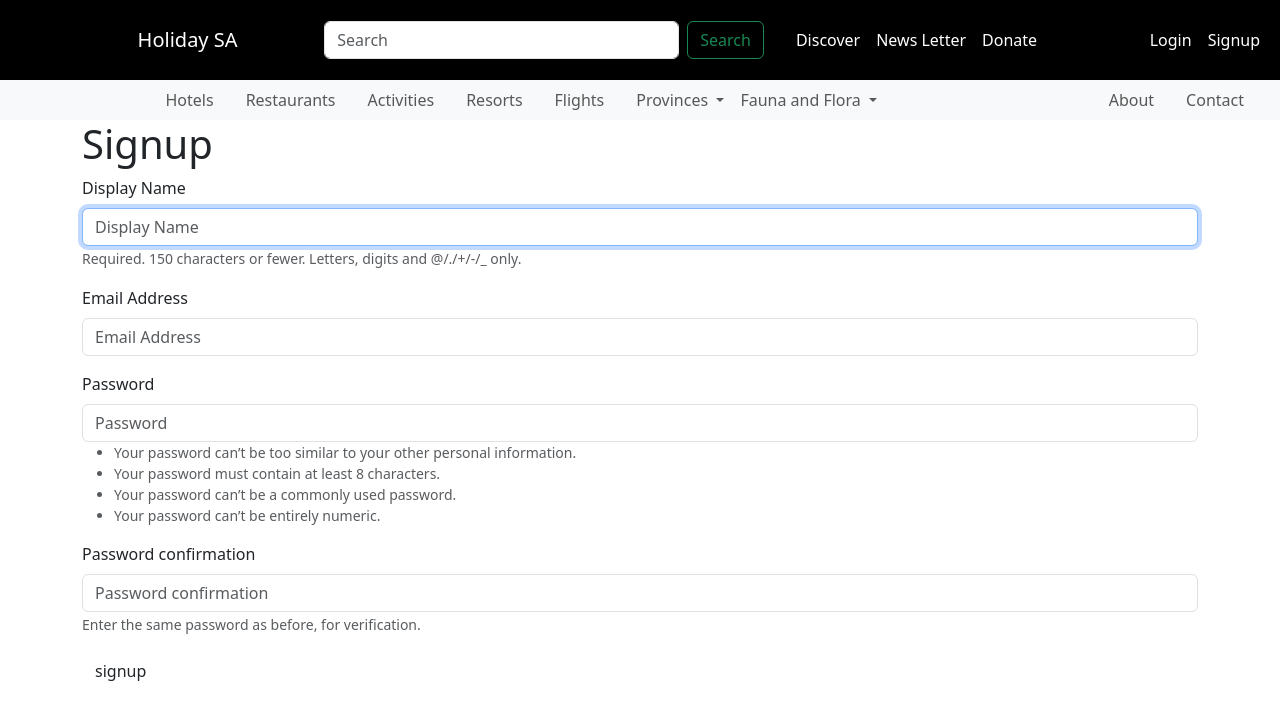
After one commit to Willem991/SA_Holiday_Planner, a Django app: page /accounts/signup/ in a window 1280 px wide. The commit adds this page. Shown: the top 720 px of the page. Run offline with Django 5.2, Linux system fonts and the light colour scheme; some libraries are stand-ins or nearby versions.

```diff
--- /dev/null
+++ b/accounts/forms.py
@@ -0,0 +1,13 @@
+from django.contrib.auth import get_user_model
+from django.contrib.auth.forms import UserCreationForm
+
+class UserCreateForm(UserCreationForm):
+
+    class Meta():
+        fields = ('username', 'email', 'password1', 'password2')
+        model = get_user_model()
+
+    def __init__(self, *args, **kwargs):
+        super().__init__(*args, **kwargs)
+        self.fields['username'].label = 'Display Name'
+        self.fields['email'].label = "Email Address"
--- /dev/null
+++ b/accounts/templates/accounts/profile.html
@@ -0,0 +1,6 @@
+{% extends "base.html" %}
+{% block content %}
+    <div>
+        <p>{{user.mail}}</p>
+    </div>
+{% endblock  %}
--- /dev/null
+++ b/accounts/templates/accounts/signup.html
@@ -0,0 +1,13 @@
+{% extends "base.html" %}
+{% load bootstrap3 %}
+
+{% block content %}
+    <div class='container'>
+        <h1>Signup</h1>
+        <form method="POST">
+            {% csrf_token %}
+            {% bootstrap_form form %}
+            <input type="submit" class='btn btn-default' value='signup'>
+        </form>
+    </div>
+{% endblock  %}
--- a/accounts/urls.py
+++ b/accounts/urls.py
@@ -1,9 +1,12 @@
 from django.urls import path
 from django.contrib.auth import views as authviews
+from . import views
 
 app_name = 'accounts'
 
 urlpatterns = [
     path('login/', authviews.LoginView.as_view(template_name='accounts/login.html'), name='login'),
-    path('logout/', authviews.LogoutView.as_view(), name='logout')
+    path('logout/', authviews.LogoutView.as_view(), name='logout'),
+    path('signup/', views.SignUp.as_view(), name='signup'),
+    path('profile/<int:pk>/', views.Profile.as_view(), name='profile')
 ]
--- a/accounts/views.py
+++ b/accounts/views.py
@@ -1,3 +1,16 @@
 from django.shortcuts import render
+from django.urls import reverse_lazy
+from . import forms
+from django.views.generic import CreateView, DetailView
+from django.contrib.auth.mixins import LoginRequiredMixin
+from django.contrib.auth.models import User
+# Create your views here.
 
-# Create your views here.
+class SignUp(CreateView):
+    form_class = forms.UserCreateForm
+    success_url = reverse_lazy('login')
+
+    template_name = 'accounts/signup.html'
+
+class Profile(LoginRequiredMixin, DetailView):
+    model = User
--- a/templates/base.html
+++ b/templates/base.html
@@ -38,7 +38,7 @@
 
                     {% if user.is_authenticated %}
                         <li class="nav-item">
-                            <a href="" class="nav-link nav-element-custom">
+                            <a href="{% url "accounts:profile" pk=user.pk %}" class="nav-link nav-element-custom">
                                 <i class="bi bi-person-circle"></i>
                             </a>
                         </li>
@@ -55,7 +55,7 @@
                             <a class="nav-link nav-element-custom" href="{% url "accounts:login" %}">Login</a>
                         </li>
                         <li class="nav-item">
-                            <a class="nav-link nav-element-custom" href="#">Signup</a>
+                            <a class="nav-link nav-element-custom" href="{% url "accounts:signup" %}">Signup</a>
                         </li>
                     {% endif %}
                 </ul>
```
